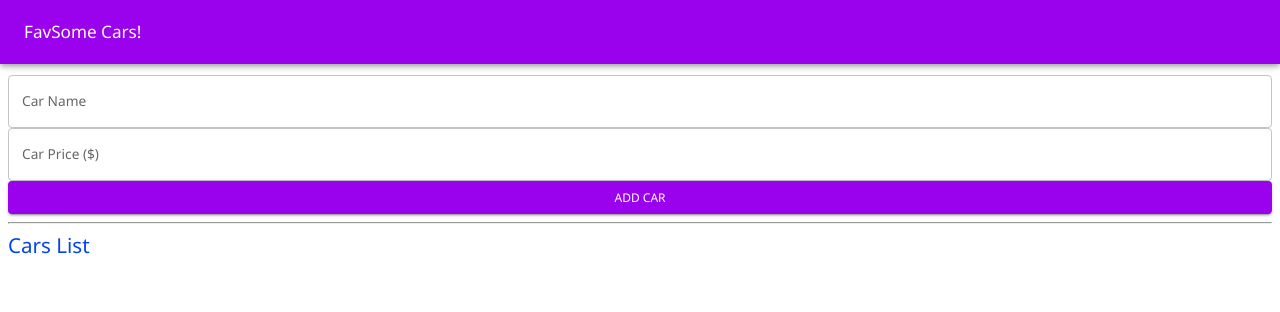
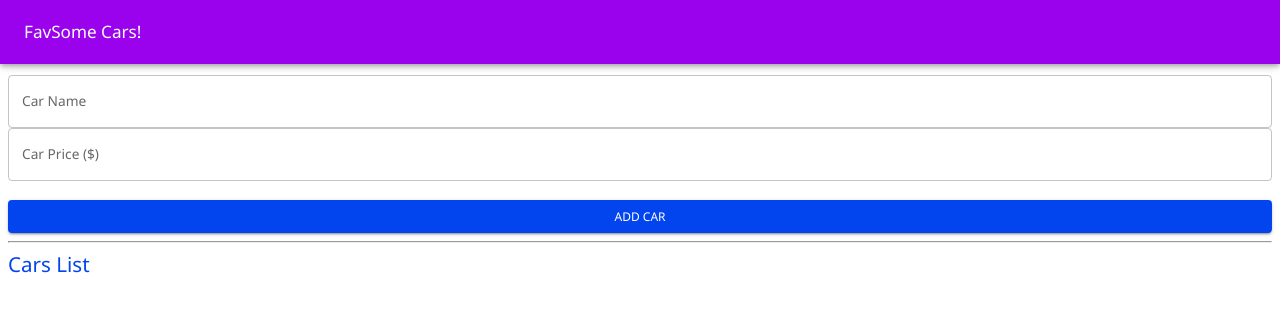
Before and after one commit to chandanch/favsome-carslist, a React (Create React App) app: page / in a window 1280 px wide. Shown: the top 312 px of the page. Built offline with nearby package versions, Linux system fonts and the light colour scheme.

Commit message:
adjust button spacing

```diff
--- a/src/components/cars-form/CarsForm.js
+++ b/src/components/cars-form/CarsForm.js
@@ -52,7 +52,7 @@ const CarsForm = () => {
 
 				<Button
 					variant='contained'
-					color='primary'
+					color='secondary'
 					type='submit'
 					className={styles.carsFormSubmitBtn}
 				>
--- a/src/components/cars-form/CarsForm.module.css
+++ b/src/components/cars-form/CarsForm.module.css
@@ -4,9 +4,9 @@
 }
 
 .carsFormTextField {
-    margin-bottom: 1rem;
+    margin-top: 10px;
 }
 
 .carsFormSubmitBtn {
-    margin-top: 1rem;
+    margin-top: 1.2rem !important;
 }
```
